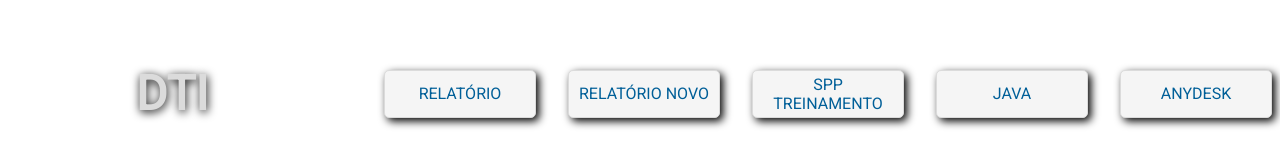
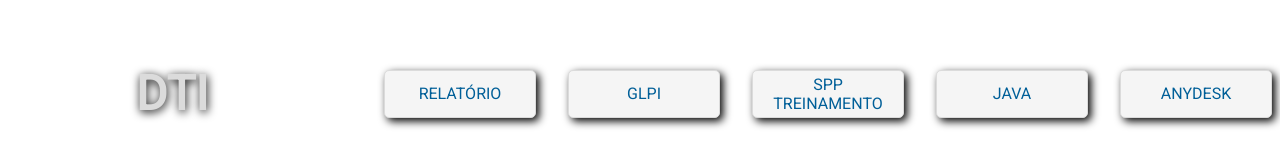
Before and after one commit to tthiagocarlosdev/links-sistemas, a React (Create React App) app: page /dti in a window 1280 px wide. Shown: the part 342-510 px from the top of the page. Built offline with nearby package versions, Linux system fonts and the light colour scheme; no server answers.

Commit message:
adicionado link GLPI na pagina DTI; retirado link relatorio da pagina DTI

```diff
--- a/src/pages/Dti.jsx
+++ b/src/pages/Dti.jsx
@@ -20,11 +20,11 @@ const Dti = () => {
         <div className="box-dti">
           <h1 className="title-dti"> DTI </h1>
           <ul className="links-dti">
-              <li> <a href="http://200.238.83.219/old-PCPE/rse.htm" target="_blank" > RELATÓRIO </a></li>
-              <li> <a href="https://tthiagocarlosdev.github.io/projects_website/relatorio_de_servicos_externos/index.html" target="_blank" > RELATÓRIO NOVO </a></li>
-              <li> <a href="https://spp-treinamento.pc.pe.gov.br/#/controle" target="_blank" > SPP TREINAMENTO </a></li>
-              <li> <a href="http://200.238.83.219/old-PCPE/JAVA/" target="_blank" > JAVA </a></li>
-              <li> <a href="http://200.238.83.219/old-PCPE/AD/" target="_blank" > ANYDESK </a></li>
+            <li> <a href="https://tthiagocarlosdev.github.io/projects_website/relatorio_de_servicos_externos/index.html" target="_blank" > RELATÓRIO </a></li>
+            <li> <a href="https://glpi.pc.pe.gov.br/" target="_blank" > GLPI </a></li>
+            <li> <a href="https://spp-treinamento.pc.pe.gov.br/#/controle" target="_blank" > SPP TREINAMENTO </a></li>
+            <li> <a href="http://200.238.83.219/old-PCPE/JAVA/" target="_blank" > JAVA </a></li>
+            <li> <a href="http://200.238.83.219/old-PCPE/AD/" target="_blank" > ANYDESK </a></li>
           </ul>
         </div>
         <Footer/>
```
